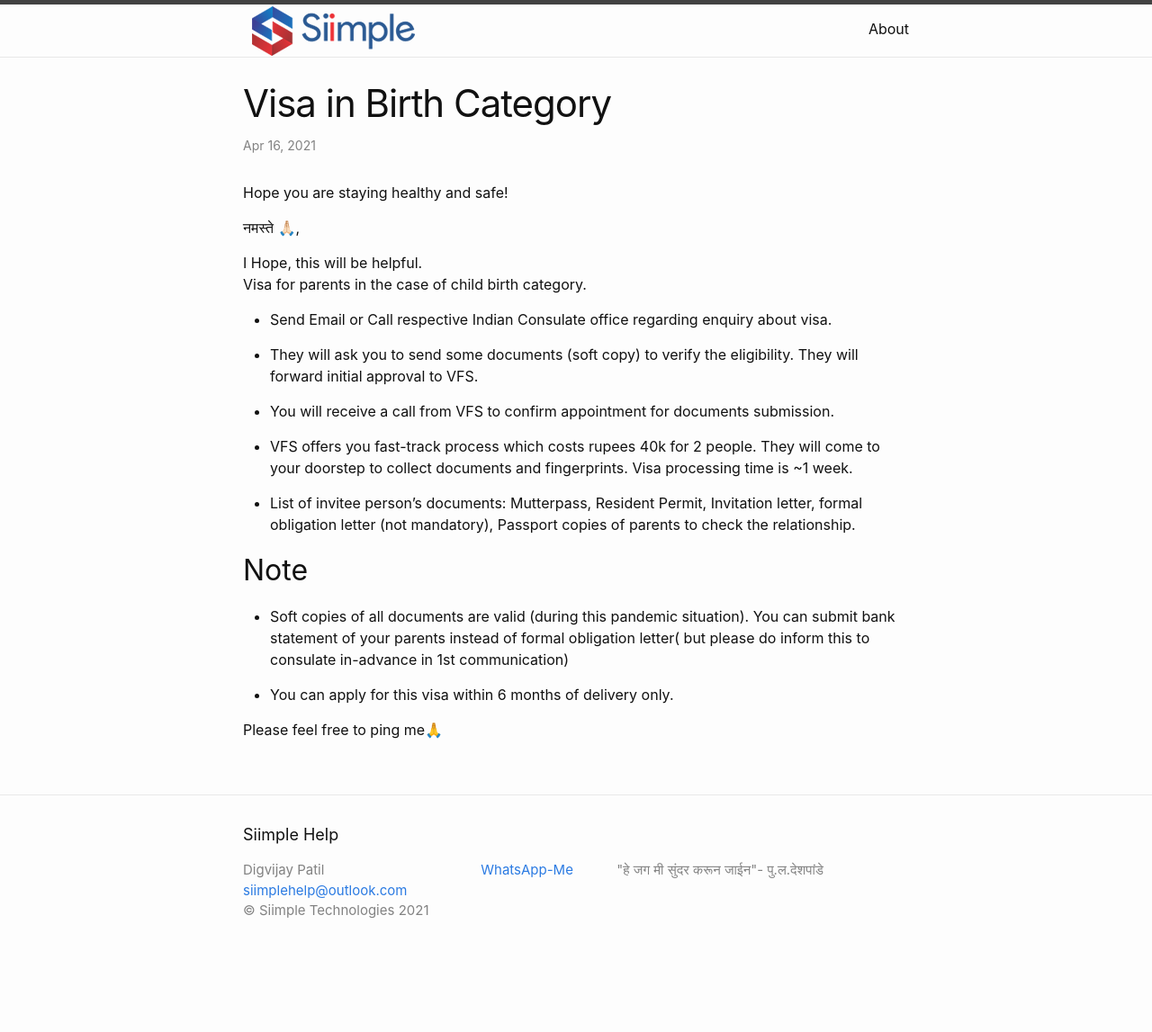
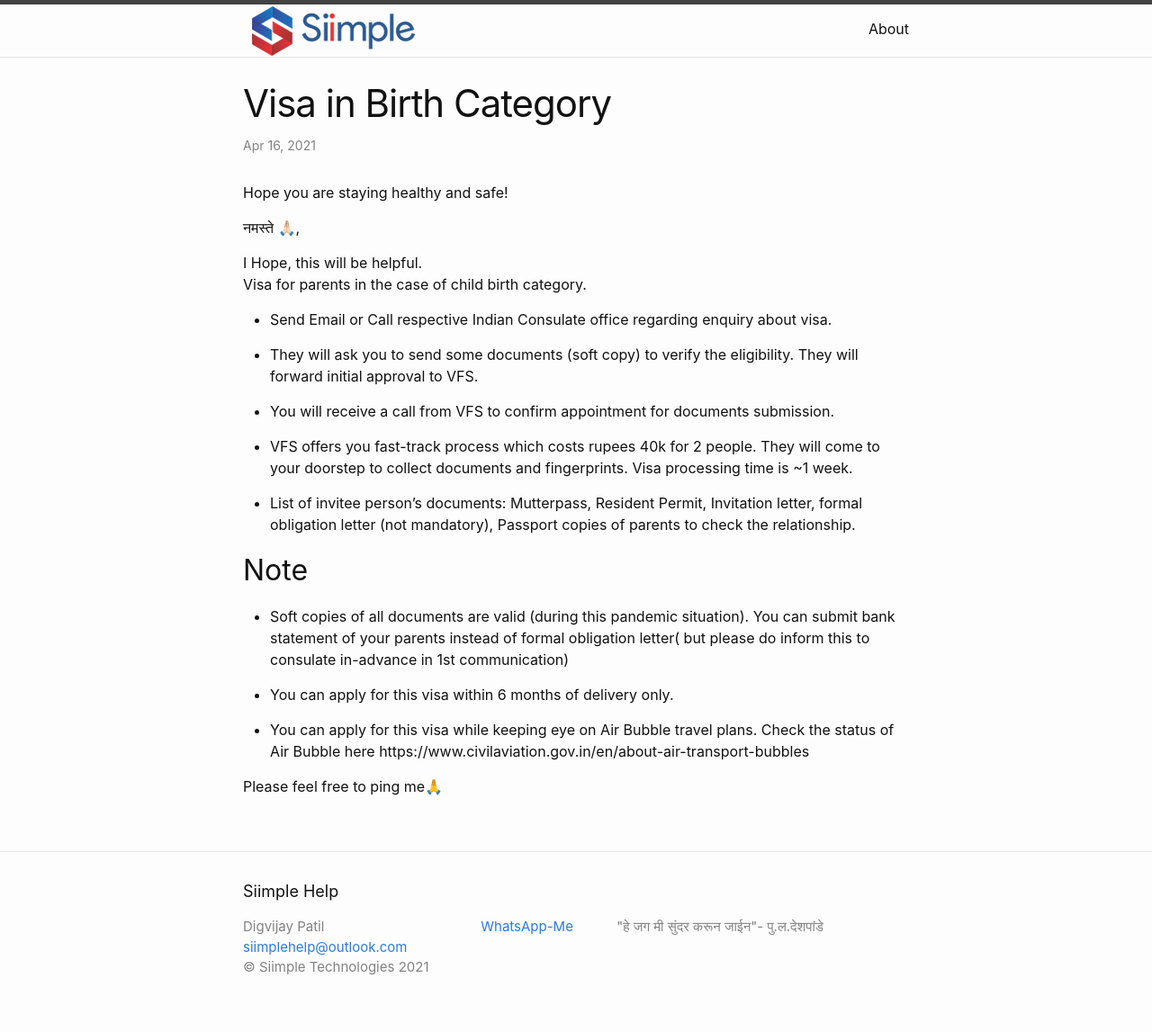
Before and after one commit to siimplehelp/liveingermany, a Jekyll site: the page built from _posts/2021-04-10-child-birth-visa.md, in a window 1280 px wide. Shown: the whole page at 90% size. Built offline with Jekyll 4.4.1, drawn with Linux system fonts in a browser that asks for light colours; before the commit the page ends 1084 px from its top, so only the background shows below that.

Commit message:
update Air bubble travel plans

```diff
--- a/_posts/2021-04-10-child-birth-visa.md
+++ b/_posts/2021-04-10-child-birth-visa.md
@@ -26,4 +26,6 @@ Visa for parents in the case of child birth category.
 
 * You can apply for this visa within 6 months of delivery only.
 
+* You can apply for this visa while keeping eye on Air Bubble travel plans. Check the status of Air Bubble here https://www.civilaviation.gov.in/en/about-air-transport-bubbles
+
 Please feel free to ping me🙏
```
